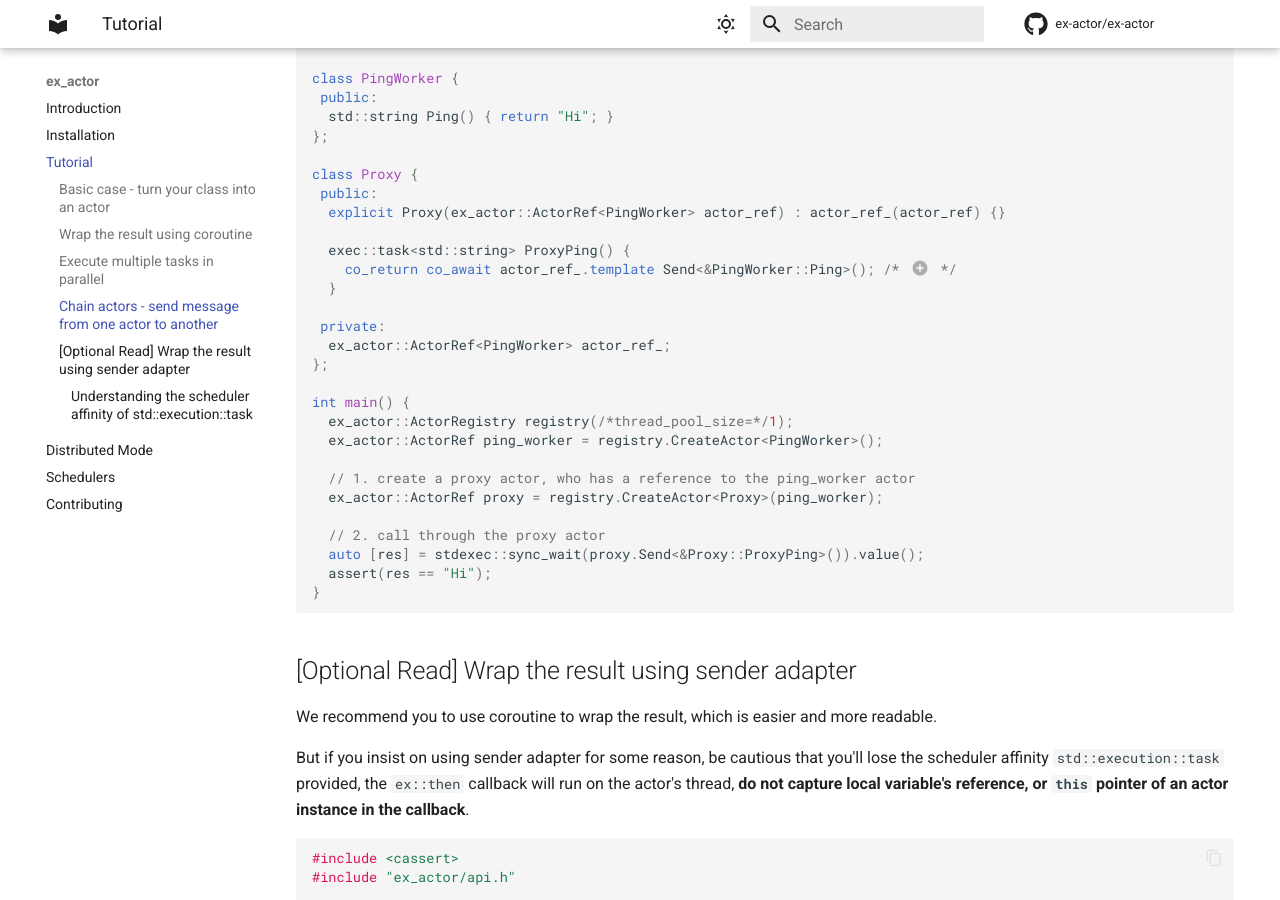
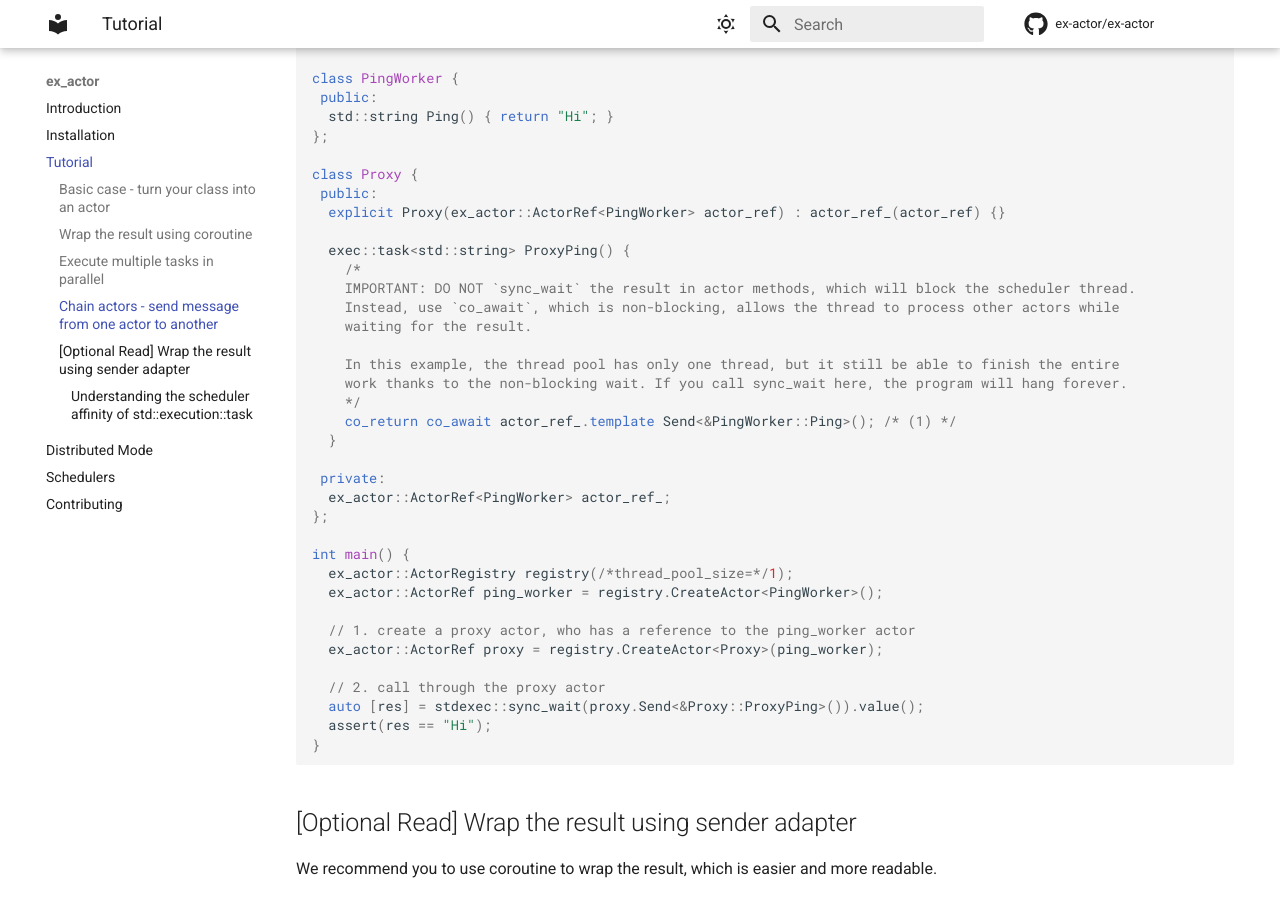
Before and after one commit to ex-actor/ex-actor, an MkDocs documentation site: the page built from docs/contents/tutorial.md, in a window 1280 px wide and 900 px high, scrolled down 2924 px. Built offline with MkDocs 1.6.1 and Material for MkDocs 9.7.7, drawn with Linux system fonts in a browser that asks for light colours; comment, search, counter and statistics services are not loaded; some of the changed text lies outside the part shown.

Commit message:
minor wording change in tutorial

```diff
--- a/docs/contents/tutorial.md
+++ b/docs/contents/tutorial.md
@@ -85,7 +85,7 @@
   ex_actor::ActorRef actor = registry.CreateActor<Counter>();
 
   // This is non-blocking.
-  // The thread will be able to process other actors while waiting for the result. (1)
+  // The thread will be able to do other work while waiting for the result. (1)
   auto res = co_await actor.Send<&Counter::Add>(1);
 
   assert(res == 1);
@@ -171,6 +171,14 @@
   explicit Proxy(ex_actor::ActorRef<PingWorker> actor_ref) : actor_ref_(actor_ref) {}
 
   exec::task<std::string> ProxyPing() {
+    /*
+    IMPORTANT: DO NOT `sync_wait` the result in actor methods, which will block the scheduler thread.
+    Instead, use `co_await`, which is non-blocking, allows the thread to process other actors while
+    waiting for the result.
+
+    In this example, the thread pool has only one thread, but it still be able to finish the entire
+    work thanks to the non-blocking wait. If you call sync_wait here, the program will hang forever.
+    */
     co_return co_await actor_ref_.template Send<&PingWorker::Ping>(); /* (1) */
   }
 
```
Also changed, not shown: other parts of docs/contents/tutorial.md (+0 -3 lines).
